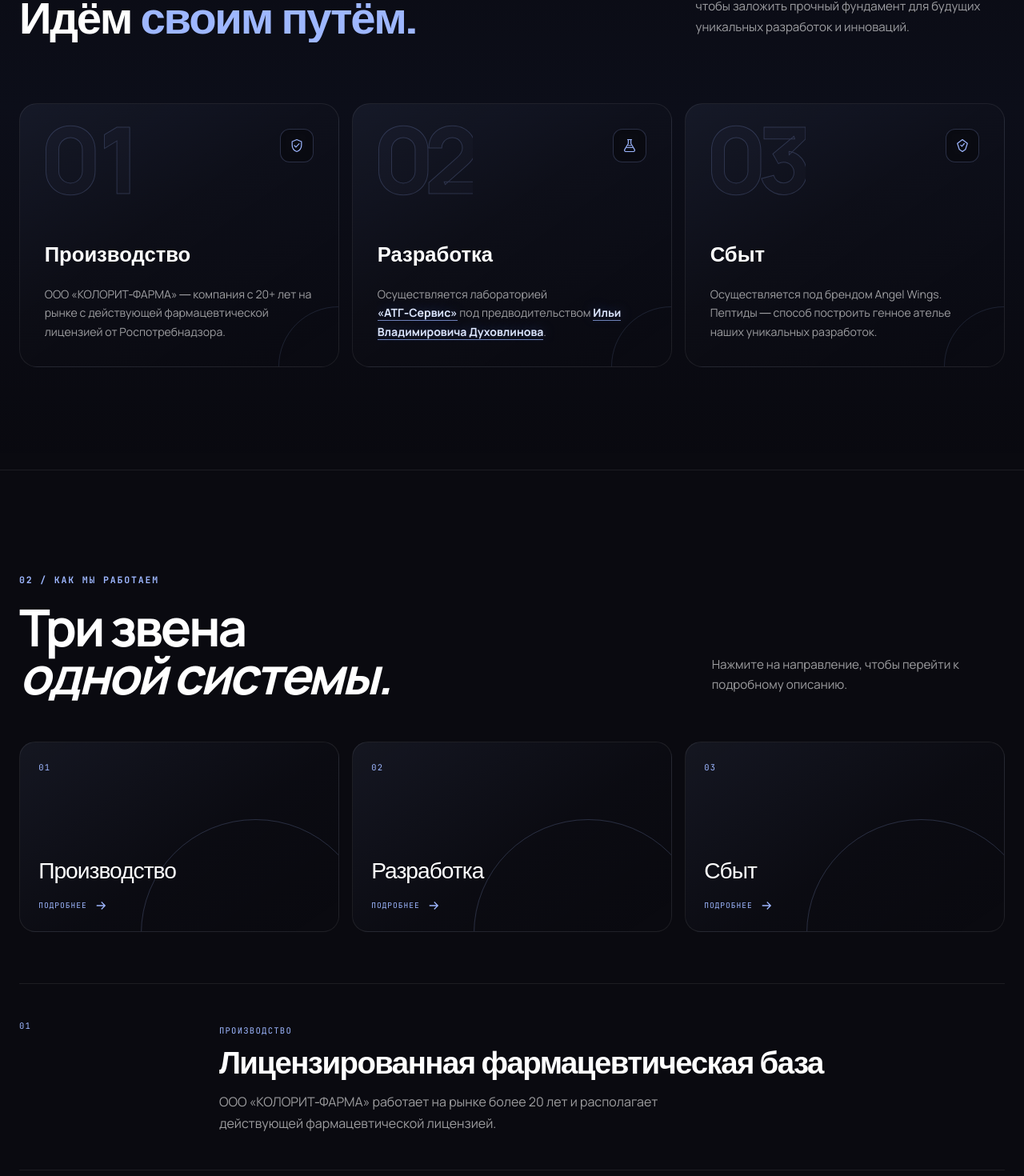
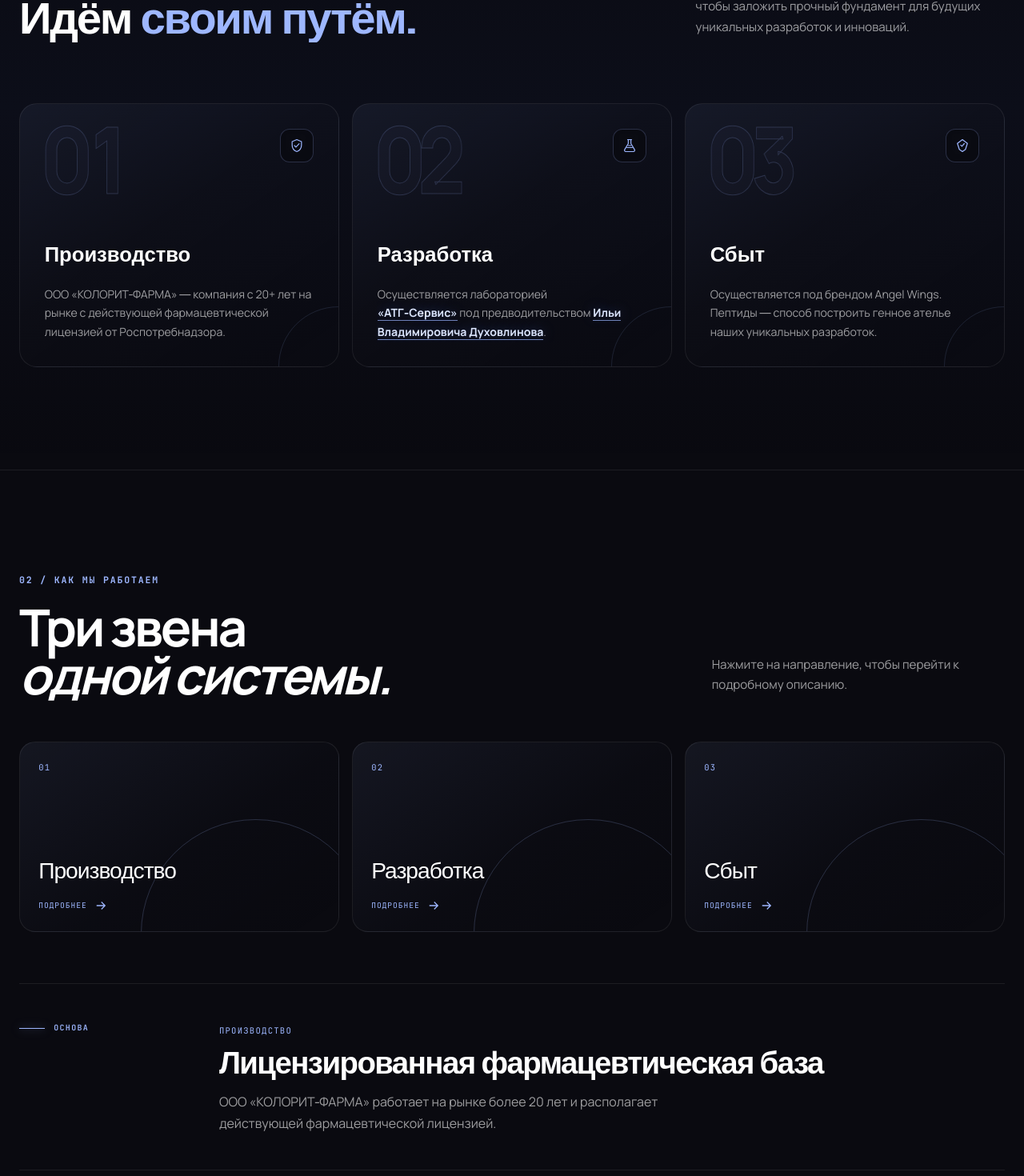
Before and after one commit to Sovyshkin/angel-wings, a Vue app in the folder vue-app/: page /about in a window 1280 px wide. Shown: the part 1119-2589 px from the top of the page at 80% size. Built offline with nearby package versions, Linux system fonts and the light colour scheme.

Commit message:
some changes

```diff
--- a/vue-app/src/views/AboutCompany.vue
+++ b/vue-app/src/views/AboutCompany.vue
@@ -125,7 +125,10 @@
             class="journey-detail reveal-block"
             :style="{ '--delay': `${index * 90}ms` }"
           >
-            <span class="journey-detail__number">{{ String(index + 1).padStart(2, '0') }}</span>
+            <div class="journey-detail__marker" aria-hidden="true">
+              <i></i>
+              <span>{{ step.role }}</span>
+            </div>
             <div>
               <span class="journey-detail__eyebrow">{{ step.title }}</span>
               <h3>{{ step.detailTitle }}</h3>
@@ -334,12 +337,14 @@ const journey = [
   {
     id: 'production-details',
     title: 'Производство',
+    role: 'Основа',
     detailTitle: 'Лицензированная фармацевтическая база',
     text: 'ООО «КОЛОРИТ‑ФАРМА» работает на рынке более 20 лет и располагает действующей фармацевтической лицензией.'
   },
   {
     id: 'development-details',
     title: 'Разработка',
+    role: 'Экспертиза',
     detailTitle: 'Научная экспертиза и собственные решения',
     text: 'Разработка осуществляется лабораторией «АТГ‑Сервис» под предводительством Ильи Владимировича Духовлинова.',
     links: [
@@ -350,6 +355,7 @@ const journey = [
   {
     id: 'sales-details',
     title: 'Сбыт',
+    role: 'Бренд',
     detailTitle: 'Бренд Angel Wings',
     text: 'Сбыт осуществляется под брендом Angel Wings. Пептиды — первый шаг к генному ателье уникальных разработок.'
   }
@@ -1010,6 +1016,8 @@ onBeforeUnmount(() => {
   z-index: -1;
   display: inline-flex;
   align-items: flex-start;
+  padding-right: 0.12em;
+  overflow: visible;
   color: var(--principle-number-fill);
   font-family: var(--font-body);
   font-size: clamp(6rem, 9vw, 9rem);
@@ -1102,12 +1110,14 @@ onBeforeUnmount(() => {
 .journey-tiles { display: grid; grid-template-columns: repeat(3, minmax(0, 1fr)); gap: 1rem; }
 .journey-tile { position: relative; isolation: isolate; min-height: 238px; display: flex; flex-direction: column; padding: 1.45rem; overflow: hidden; border: 1px solid var(--border); border-radius: 20px; color: var(--text-primary); text-decoration: none; background: linear-gradient(145deg, rgba(158, 183, 255, 0.075), rgba(158, 183, 255, 0.01) 56%, transparent); transition: border-color 0.35s ease, transform 0.4s cubic-bezier(0.16, 1, 0.3, 1), background 0.35s ease; }
 .journey-tile::before { content: ''; position: absolute; inset: auto -10% -62% 38%; z-index: -1; aspect-ratio: 1; border: 1px solid rgba(158, 183, 255, 0.2); border-radius: 50%; transition: transform 0.6s cubic-bezier(0.16, 1, 0.3, 1); }
-.journey-tile__number, .journey-detail__number, .journey-detail__eyebrow { color: var(--about-accent); font-family: var(--font-mono); font-size: 0.66rem; letter-spacing: 0.12em; text-transform: uppercase; }
+.journey-tile__number, .journey-detail__eyebrow { color: var(--about-accent); font-family: var(--font-mono); font-size: 0.66rem; letter-spacing: 0.12em; text-transform: uppercase; }
 .journey-tile__title { margin-top: auto; font-family: var(--font-display); font-size: clamp(1.5rem, 2.2vw, 2.05rem); line-height: 1.02; letter-spacing: -0.035em; }
 .journey-tile__action { display: inline-flex; align-items: center; gap: 0.55rem; margin-top: 1.2rem; color: var(--about-accent); font-family: var(--font-mono); font-size: 0.6rem; letter-spacing: 0.1em; text-transform: uppercase; }
 .journey-tile__action svg { width: 18px; fill: none; stroke: currentColor; stroke-width: 1.7; transition: transform 0.35s ease; }
 .journey-details { display: grid; gap: 0; margin-top: clamp(2.5rem, 5vw, 5rem); border-top: 1px solid var(--border); }
-.journey-detail { display: grid; grid-template-columns: minmax(100px, 0.23fr) minmax(0, 1fr); gap: 1.5rem; padding: clamp(2rem, 3.4vw, 3.5rem) 0; border-bottom: 1px solid var(--border); scroll-margin-top: calc(var(--header-height, 76px) + 2rem); }
+.journey-detail { display: grid; grid-template-columns: minmax(130px, 0.23fr) minmax(0, 1fr); gap: 1.5rem; padding: clamp(2rem, 3.4vw, 3.5rem) 0; border-bottom: 1px solid var(--border); scroll-margin-top: calc(var(--header-height, 76px) + 2rem); }
+.journey-detail__marker { display: inline-flex; align-items: center; gap: 0.7rem; align-self: start; padding-top: 0.35rem; color: var(--about-accent); font-family: var(--font-mono); font-size: 0.62rem; font-weight: 600; letter-spacing: 0.14em; line-height: 1.2; text-transform: uppercase; }
+.journey-detail__marker i { width: 32px; height: 1px; flex: 0 0 auto; background: currentColor; box-shadow: 0 0 12px color-mix(in srgb, currentColor 60%, transparent); }
 .journey-detail > div { max-width: 760px; }
 .journey-detail h3 { margin: 0.7rem 0 0.85rem; font-family: var(--font-display); font-size: clamp(1.7rem, 3vw, 2.8rem); line-height: 1.04; letter-spacing: -0.04em; }
 .journey-detail p { max-width: 60ch; color: var(--text-secondary); font-size: 1rem; line-height: 1.7; }
@@ -1464,8 +1474,11 @@ onBeforeUnmount(() => {
 
 .reveal-block { opacity: 0; transform: translate3d(0, 30px, 0); will-change: opacity, transform; }
 .reveal-block.is-visible { animation: aboutBlockReveal 0.82s cubic-bezier(0.16, 1, 0.3, 1) var(--delay, 0ms) both; }
-.reveal-block.is-visible :is(.section-number, .journey-step__number, .principle-card__number, .journey-pulse) {
+.reveal-block.is-visible :is(.section-number, .journey-step__number, .journey-pulse) {
   animation: aboutTextReveal 0.68s cubic-bezier(0.16, 1, 0.3, 1) calc(var(--delay, 0ms) + 65ms) both;
+}
+.reveal-block.is-visible .principle-card__number {
+  animation: aboutPrincipleNumberReveal 0.68s cubic-bezier(0.16, 1, 0.3, 1) calc(var(--delay, 0ms) + 65ms) both;
 }
 .reveal-block.is-visible :is(h2, h3) {
   animation: aboutTextReveal 0.78s cubic-bezier(0.16, 1, 0.3, 1) calc(var(--delay, 0ms) + 125ms) both;
@@ -1482,6 +1495,11 @@ onBeforeUnmount(() => {
 @keyframes aboutTextReveal {
   from { opacity: 0; clip-path: inset(0 0 100% 0); transform: translate3d(0, 0.6em, 0); filter: blur(7px); }
   to { opacity: 1; clip-path: inset(0 0 0 0); transform: translate3d(0, 0, 0); filter: blur(0); }
+}
+
+@keyframes aboutPrincipleNumberReveal {
+  from { opacity: 0; transform: translate3d(0, 0.6em, 0) scaleX(0.86); filter: blur(7px); }
+  to { opacity: 1; transform: translate3d(0, 0, 0) scaleX(0.86); filter: blur(0); }
 }
 
 [data-theme="light"] .about-page { --about-accent: #5278df; --about-accent-strong: #315dcc; }
@@ -1617,6 +1635,7 @@ onBeforeUnmount(() => {
   .journey-tile__action { margin-top: 0.75rem; }
   .journey-details { margin-top: 2.5rem; }
   .journey-detail { grid-template-columns: 1fr; gap: 0.7rem; padding: 2rem 0; }
+  .journey-detail__marker { padding-top: 0; }
   .journey-detail h3 { margin-top: 0.45rem; font-size: 1.65rem; }
   .journey-detail p { font-size: 0.9rem; line-height: 1.65; }
 
```
